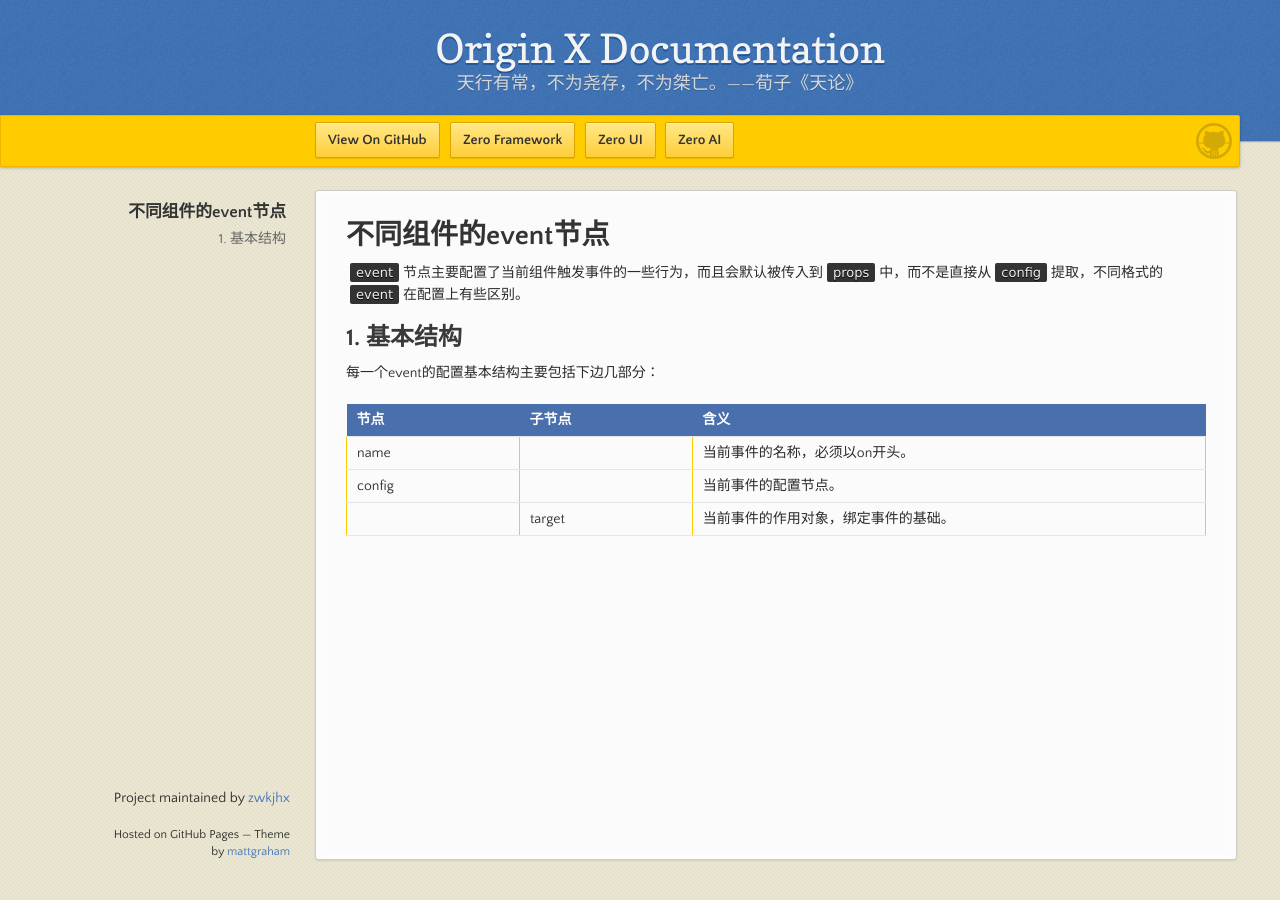
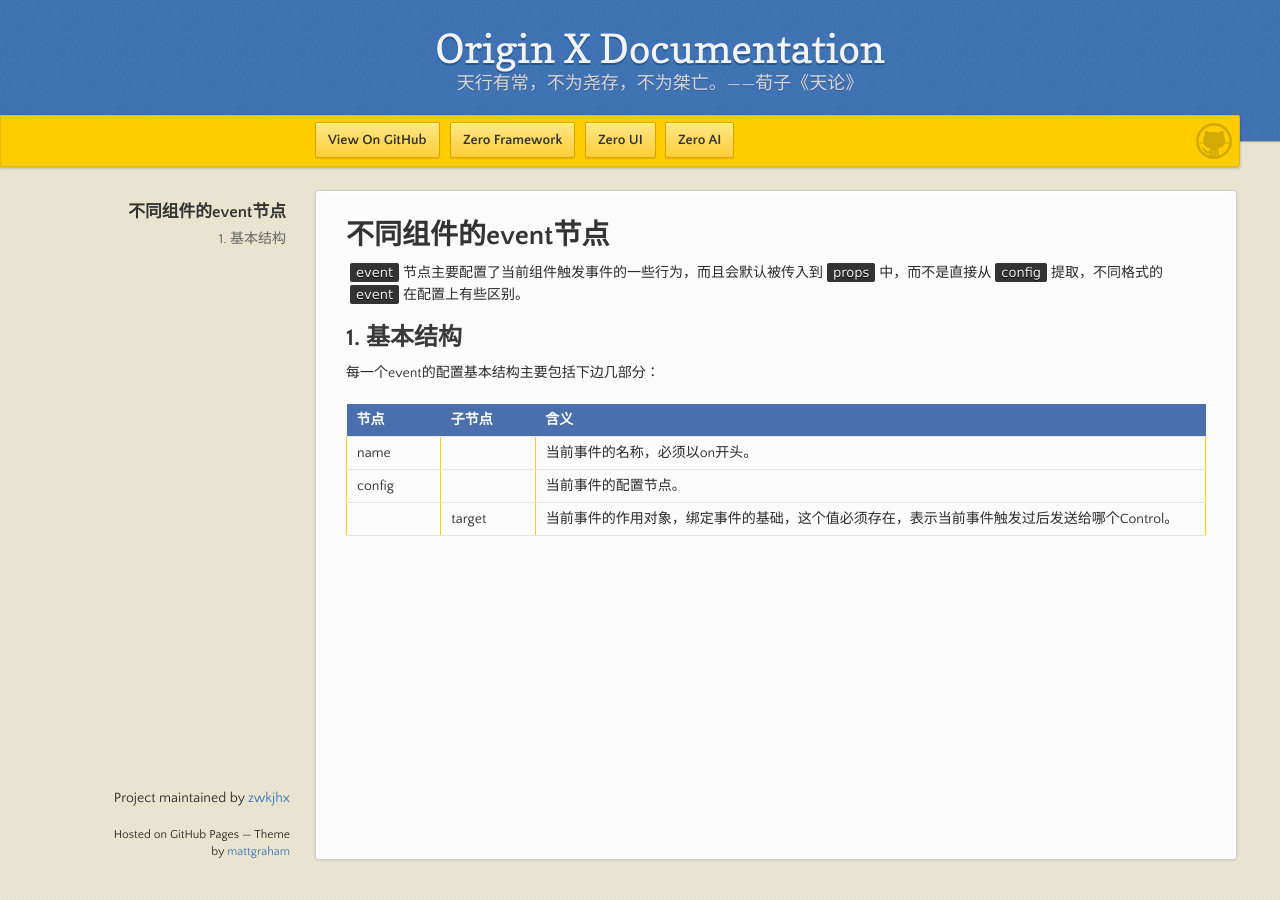
Before and after one commit to zwkjhx/ox-doc, a Jekyll site: the page built from specification/3-origin-xgui-fan/spo-015-bu-tong-zu-jian-de-event-jie-dian.md, in a window 1280 px wide. Built offline with Jekyll 4.4.1, drawn with Linux system fonts in a browser that asks for light colours; our own code applies the rules of GitHub Pages for plain Markdown files.

Commit message:
Updates specification/3-origin-xgui-fan/spo-015-bu-tong-zu-jian-de-event-jie-dian.md
Auto commit by GitBook Editor

```diff
--- a/specification/3-origin-xgui-fan/spo-015-bu-tong-zu-jian-de-event-jie-dian.md
+++ b/specification/3-origin-xgui-fan/spo-015-bu-tong-zu-jian-de-event-jie-dian.md
@@ -10,4 +10,4 @@
 | :--- | :--- | :--- |
 | name |  | 当前事件的名称，必须以on开头。 |
 | config |  | 当前事件的配置节点。 |
-|  | target | 当前事件的作用对象，绑定事件的基础。 |
+|  | target | 当前事件的作用对象，绑定事件的基础，这个值必须存在，表示当前事件触发过后发送给哪个Control。 |
```
